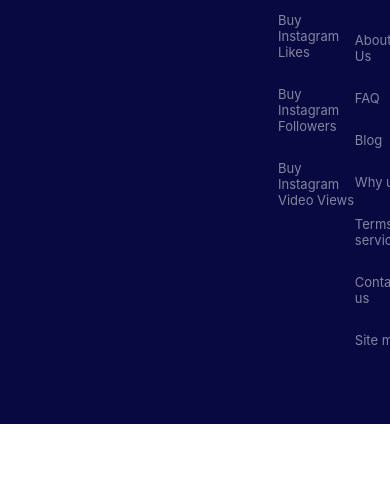
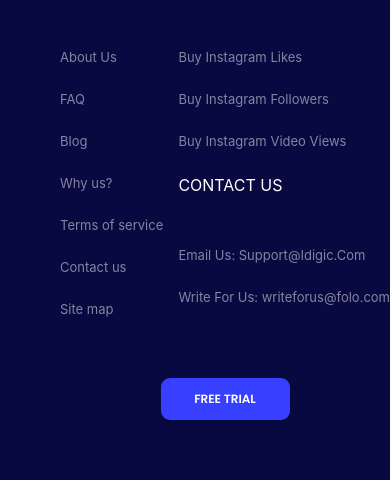
Before and after one commit to AgkTF/Folo-website, a website: page index.html in a window 390 px wide. Shown: the part 6011-6491 px from the top of the page. Before the commit the page ends 6435 px from the top, so only its background shows below. Drawn offline with Linux system fonts and the light colour scheme; a web font is replaced by a local one.

Commit message:
Make the footer responsive minus the hearts.

```diff
--- a/index.html
+++ b/index.html
@@ -279,6 +279,7 @@
     </section>
 
     <footer class="footer">
+      <div class="footer--desktop">
         <img src="images/Logo.png" alt="folo logo" />
 
         <div class="footer__services">
@@ -313,6 +314,51 @@
           </ul>
           <button class="trial-btn">FREE TRIAL</button>
         </div>
+      </div>
+
+      <div class="footer--mobile">
+        <div class="footer__logo">
+          <img src="images/Logo.png" alt="folo logo" />
+        </div>
+
+        <div class="footer__content">
+          <div class="footer__left">
+            <div class="footer_about">
+              <p class="footer__title">About folo</p>
+              <ul class="footer__innerList">
+                <li>About Us</li>
+                <li>FAQ</li>
+                <li>Blog</li>
+                <li>Why us?</li>
+                <li>Terms of service</li>
+                <li>Contact us</li>
+                <li>Site map</li>
+              </ul>
+            </div>
+          </div>
+
+          <div class="footer__right">
+            <div class="footer__services">
+              <p class="footer__title">services</p>
+              <ul class="footer__innerList">
+                <li>Buy Instagram Likes</li>
+                <li>Buy Instagram Followers</li>
+                <li>Buy Instagram Video Views</li>
+              </ul>
+            </div>
+
+            <div class="footer__contact">
+              <p class="footer__title">contact us</p>
+
+              <ul class="footer__innerList">
+                <li>Email Us: Support@Idigic.Com</li>
+                <li>Write For Us: writeforus@folo.com</li>
+              </ul>
+            </div>
+          </div>
+        </div>
+        <button class="trial-btn footer__btn">FREE TRIAL</button>
+      </div>
     </footer>
   </body>
 </html>
--- a/style.scss
+++ b/style.scss
@@ -10,10 +10,7 @@
 $text-red: #ff014e;
 $dark-blue: #080940;
 
-html {
-  margin: 0 auto;
-}
-
+html,
 body {
   margin: 0 auto;
 }
@@ -411,9 +408,8 @@
       font-size: 18px;
     }
   }
-}
 
-.footer {
+  .footer--desktop {
     padding: 120px 140px 50px 140px;
     margin: 0 auto;
     background: $dark-blue;
@@ -440,3 +436,65 @@
       margin-bottom: 3.25em;
     }
   }
+
+  // .footer--mobile {
+  //   display: none;
+  // }
+}
+
+@media screen and (max-width: 768px) {
+  html,
+  body {
+    min-width: 450px;
+    margin: 0 auto;
+  }
+
+  .footer--desktop {
+    display: none;
+  }
+
+  .footer--mobile {
+    max-width: 100%;
+    padding: 60px;
+    margin: 0 auto;
+    background: $dark-blue;
+    color: rgba(255, 255, 255, 0.5);
+    display: flex;
+    flex-direction: column;
+    font-family: "SF Pro Display";
+
+    .footer__logo {
+      align-self: center;
+    }
+
+    .footer__content {
+      display: flex;
+      margin-top: 45px;
+      justify-content: space-between;
+      .footer__left {
+      }
+
+      .footer__innerList {
+        list-style: none;
+        padding-left: 0;
+
+        li {
+          margin-bottom: 2em;
+          font-size: 13px;
+        }
+      }
+
+      p.footer__title {
+        font-size: 16px;
+        color: #ffffff;
+        text-transform: uppercase;
+        margin-bottom: 3.25em;
+      }
+    }
+
+    .footer__btn {
+      align-self: center;
+      margin-top: 35px;
+    }
+  }
+}
```
Also changed, not shown: css/style.css. Lines whose indentation alone changed are shown as unchanged.
